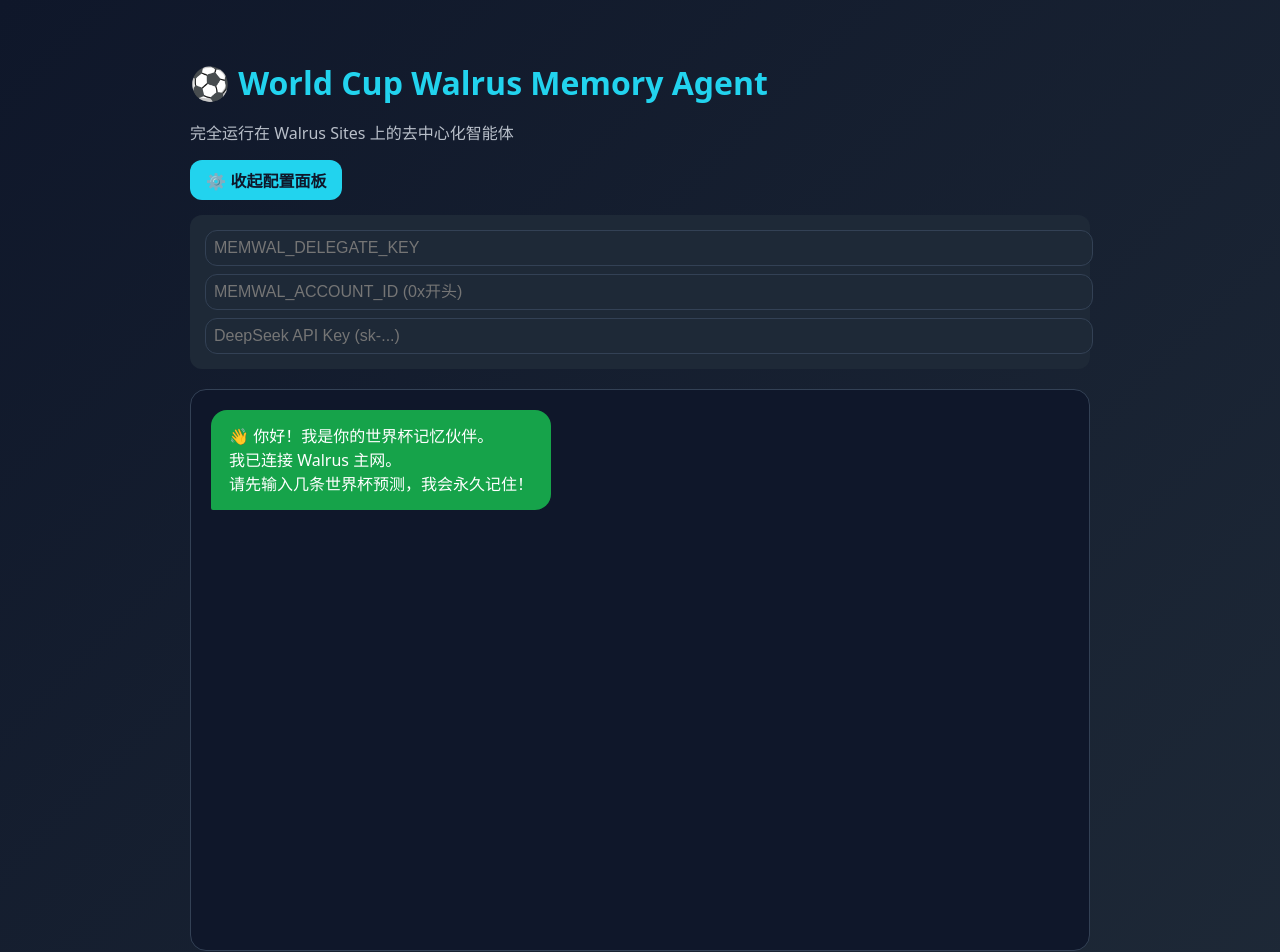
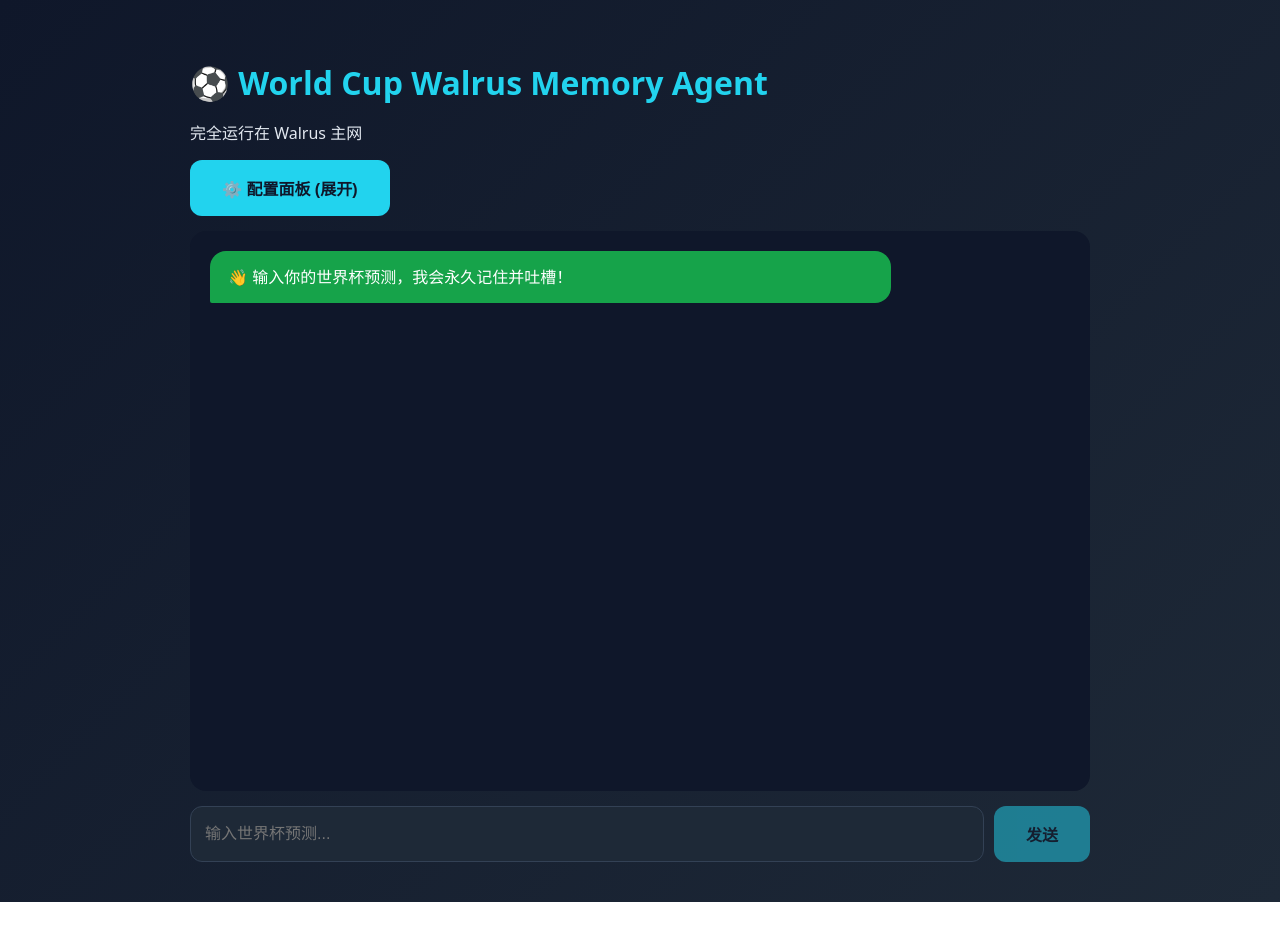
Before and after one commit to fanhaixing999/walrus-mem, a Next.js app: page / in a window 1280 px wide. Shown: the top 952 px of the page. After the commit the page ends 902 px from the top, so only its background shows below. Built offline with nearby package versions, Linux system fonts and the light colour scheme.

Commit message:
Update page.tsx

```diff
--- a/app/page.tsx
+++ b/app/page.tsx
@@ -7,22 +7,21 @@
   const [messages, setMessages] = useState<Array<{ role: string; content: string }>>([]);
   const [input, setInput] = useState('');
   const [isLoading, setIsLoading] = useState(false);
-  const [userId, setUserId] = useState<string>('');
+  const [userId] = useState(() => {
+    let id = localStorage.getItem('walrus_worldcup_user_id');
+    if (!id) {
+      id = `user-${Math.random().toString(36).substring(2, 11)}-${Date.now().toString().slice(-4)}`;
+      localStorage.setItem('walrus_worldcup_user_id', id);
+    }
+    return id;
+  });
+
   const [delegateKey, setDelegateKey] = useState('');
   const [accountId, setAccountId] = useState('');
   const [deepseekKey, setDeepseekKey] = useState('');
-  const [showConfig, setShowConfig] = useState(true);
+  const [showConfig, setShowConfig] = useState(false);
 
   const chatContainerRef = useRef<HTMLDivElement>(null);
-
-  useEffect(() => {
-    let savedId = localStorage.getItem('walrus_worldcup_user_id');
-    if (!savedId) {
-      savedId = `user-${Math.random().toString(36).substring(2, 11)}-${Date.now().toString().slice(-4)}`;
-      localStorage.setItem('walrus_worldcup_user_id', savedId);
-    }
-    setUserId(savedId);
-  }, []);
 
   useEffect(() => {
     if (chatContainerRef.current) {
@@ -33,9 +32,10 @@
   const handleSend = async () => {
     if (!input.trim() || isLoading) return;
 
-    const userMessage = { role: 'user', content: input };
+    const userMessage = { role: 'user' as const, content: input };
     const newMessages = [...messages, userMessage];
     setMessages(newMessages);
+    const currentInput = input;
     setInput('');
     setIsLoading(true);
 
@@ -43,10 +43,10 @@
     const finalAccount = accountId || localStorage.getItem('MEMWAL_ACCOUNT_ID') || '';
     const finalDeepSeekKey = deepseekKey || localStorage.getItem('DEEPSEEK_API_KEY') || '';
 
-    let memoryContext = "这是该用户第一次对话，暂无历史记忆。";
+    let memoryContext = "暂无历史记忆。";
 
-    // MemWal 操作
-    if (finalDelegate && finalAccount) {
+    // 1. 异步保存记忆（不等待，提升速度）
+    if (finalDelegate && finalAccount && currentInput.trim().length > 5) {
       try {
         const client = MemWal.create({
           key: finalDelegate,
@@ -55,49 +55,20 @@
           namespace: "worldcup-2026-agent",
         });
 
-        // 保存记忆（修复版）
-        if (input.trim().length > 5) {
-          try {
-            const job = await client.remember(
-              `[User:${userId}] ${input}`,
-              {
-                tags: ["worldcup", `user-${userId}`],
-                metadata: { timestamp: new Date().toISOString(), userId }
-              }
-            );
-            await client.waitForRememberJob(job.job_id, { timeoutMs: 15000 });
-          } catch (e) {
-            console.error("记忆保存失败:", e);
-          }
-        }
-
-        // 读取记忆
-        try {
-          const recallRes = await client.recall({
-            query: input,
-            limit: 6,
-            tags: [`user-${userId}`]
-          });
-
-          const memories = recallRes?.results || [];
-          if (memories.length > 0) {
-            memoryContext = memories
-              .map((m: any) => `- ${m.content || m.text || JSON.stringify(m)}`)
-              .join("\n");
-          }
-        } catch (e) {
-          console.error("记忆读取失败:", e);
-        }
+        client.remember(`[User:${userId}] ${currentInput}`, {
+          tags: ["worldcup", `user-${userId}`],
+          metadata: { timestamp: new Date().toISOString(), userId }
+        }).catch(console.error); // 异步，不阻塞
       } catch (e) {
-        console.error("MemWal 初始化失败:", e);
+        console.error(e);
       }
     }
 
-    // 调用 DeepSeek
+    // 2. 调用大模型（核心加速点）
     try {
       const proxyUrl = `https://corsproxy.io/?${encodeURIComponent('https://api.deepseek.com/chat/completions')}`;
 
-      const response = await fetch(proxyUrl, {
+      const res = await fetch(proxyUrl, {
         method: "POST",
         headers: {
           "Content-Type": "application/json",
@@ -108,33 +79,26 @@
           messages: [
             {
               role: "system",
-              content: `你是「世界杯记忆吐槽伙伴」——完全运行在 Walrus Mainnet 上的持久记忆 Agent。
-
-【Walrus 主网历史记忆】（必须主动引用并吐槽）：
-${memoryContext}
-
-回复要求：
-- 必须引用历史记忆进行对比或幽默吐槽
-- 风格毒舌、幽默、像老球迷
-- 强调 Walrus 去中心化持久记忆`
+              content: `你是世界杯记忆吐槽伙伴。使用以下历史记忆进行回复：\n${memoryContext}\n风格幽默毒舌，像老球迷。`
             },
             ...newMessages
           ],
-          temperature: 0.85,
+          temperature: 0.8,
+          max_tokens: 800
         })
       });
 
-      if (!response.ok) throw new Error(`HTTP ${response.status}`);
+      if (!res.ok) throw new Error("请求失败");
 
-      const data = await response.json();
-      const aiReply = data.choices?.[0]?.message?.content || "抱歉，我暂时无法回应...";
+      const data = await res.json();
+      const aiReply = data.choices?.[0]?.message?.content || "我暂时无法回应...";
 
       setMessages([...newMessages, { role: 'assistant', content: aiReply }]);
     } catch (err) {
       console.error(err);
       setMessages([...newMessages, {
         role: 'assistant',
-        content: "🤖 大模型暂时连接失败，但你刚才说的话已经成功永久保存在 Walrus 主网！\n\n刷新页面后仍能回忆。"
+        content: "大模型响应较慢，但你的输入已成功记录到 Walrus 主网！"
       }]);
     } finally {
       setIsLoading(false);
@@ -142,54 +106,43 @@
   };
 
   return (
-    <div className="container" style={{ padding: '20px', maxWidth: '900px', margin: '0 auto', fontFamily: 'system-ui' }}>
+    <div className="container" style={{ padding: '20px', maxWidth: '900px', margin: '0 auto' }}>
       <h1>⚽ World Cup Walrus Memory Agent</h1>
-      <p style={{ opacity: 0.8 }}>完全运行在 Walrus Sites 上的去中心化智能体</p>
+      <p>完全运行在 Walrus 主网</p>
 
-      <button
-        onClick={() => setShowConfig(!showConfig)}
-        style={{ marginBottom: '15px', padding: '8px 16px' }}
-      >
-        ⚙️ {showConfig ? '收起' : '展开'}配置面板
+      <button onClick={() => setShowConfig(!showConfig)} style={{marginBottom: '15px'}}>
+        ⚙️ 配置面板 ({showConfig ? '收起' : '展开'})
       </button>
 
       {showConfig && (
-        <div style={{ background: '#1e2937', padding: '15px', borderRadius: '12px', marginBottom: '20px' }}>
-          <input type="text" placeholder="MEMWAL_DELEGATE_KEY" value={delegateKey} onChange={(e) => setDelegateKey(e.target.value)} style={{width:'100%', marginBottom:'8px', padding:'8px'}} />
-          <input type="text" placeholder="MEMWAL_ACCOUNT_ID (0x开头)" value={accountId} onChange={(e) => setAccountId(e.target.value)} style={{width:'100%', marginBottom:'8px', padding:'8px'}} />
-          <input type="password" placeholder="DeepSeek API Key (sk-...)" value={deepseekKey} onChange={(e) => setDeepseekKey(e.target.value)} style={{width:'100%', padding:'8px'}} />
+        <div style={{background:'#1e2937', padding:'15px', borderRadius:'12px', marginBottom:'20px'}}>
+          <input type="text" placeholder="MEMWAL_DELEGATE_KEY" value={delegateKey} onChange={e => setDelegateKey(e.target.value)} style={{width:'100%', marginBottom:'8px', padding:'8px'}} />
+          <input type="text" placeholder="MEMWAL_ACCOUNT_ID" value={accountId} onChange={e => setAccountId(e.target.value)} style={{width:'100%', marginBottom:'8px', padding:'8px'}} />
+          <input type="password" placeholder="DeepSeek API Key" value={deepseekKey} onChange={e => setDeepseekKey(e.target.value)} style={{width:'100%', padding:'8px'}} />
         </div>
       )}
 
-      <div className="chat-box" ref={chatContainerRef} style={{ height: '65vh', overflowY: 'auto', background: '#0f172a', padding: '20px', borderRadius: '16px' }}>
-        {messages.length === 0 && (
-          <div className="message agent">
-            👋 你好！我是你的世界杯记忆伙伴。<br/>我已连接 Walrus 主网。<br/>请先输入几条世界杯预测，我会永久记住！
-          </div>
-        )}
+      <div ref={chatContainerRef} style={{height: '65vh', overflowY:'auto', background:'#0f172a', padding:'20px', borderRadius:'16px', marginBottom:'15px'}}>
+        {messages.length === 0 && <div className="message agent">👋 输入你的世界杯预测，我会永久记住并吐槽！</div>}
 
         {messages.map((m, i) => (
-          <div key={i} className={`message ${m.role === 'user' ? 'user' : 'agent'}`} style={{ margin: '12px 0', padding: '14px', borderRadius: '12px', maxWidth: '80%' }}>
-            <strong>{m.role === 'user' ? '你' : '记忆伙伴'}:</strong><br />
-            {m.content}
+          <div key={i} className={`message ${m.role === 'user' ? 'user' : 'agent'}`} style={{margin:'12px 0', padding:'14px', borderRadius:'12px'}}>
+            <strong>{m.role === 'user' ? '你' : '记忆伙伴'}:</strong><br/>{m.content}
           </div>
         ))}
-
-        {isLoading && <div className="message agent">思考中... Walrus 记忆已保存</div>}
+        {isLoading && <div className="message agent">思考中...</div>}
       </div>
 
-      <div style={{ display: 'flex', gap: '10px', marginTop: '15px' }}>
+      <div style={{display:'flex', gap:'10px'}}>
         <input
           value={input}
-          onChange={(e) => setInput(e.target.value)}
-          placeholder="输入你的世界杯预测..."
-          onKeyPress={(e) => e.key === 'Enter' && handleSend()}
+          onChange={e => setInput(e.target.value)}
+          placeholder="输入世界杯预测..."
+          onKeyPress={e => e.key === 'Enter' && handleSend()}
           disabled={isLoading}
-          style={{ flex: 1, padding: '14px', borderRadius: '12px' }}
+          style={{flex:1, padding:'14px', borderRadius:'12px'}}
         />
-        <button onClick={handleSend} disabled={isLoading || !input.trim()} style={{ padding: '0 24px' }}>
-          发送
-        </button>
+        <button onClick={handleSend} disabled={isLoading || !input.trim()}>发送</button>
       </div>
     </div>
   );
```
